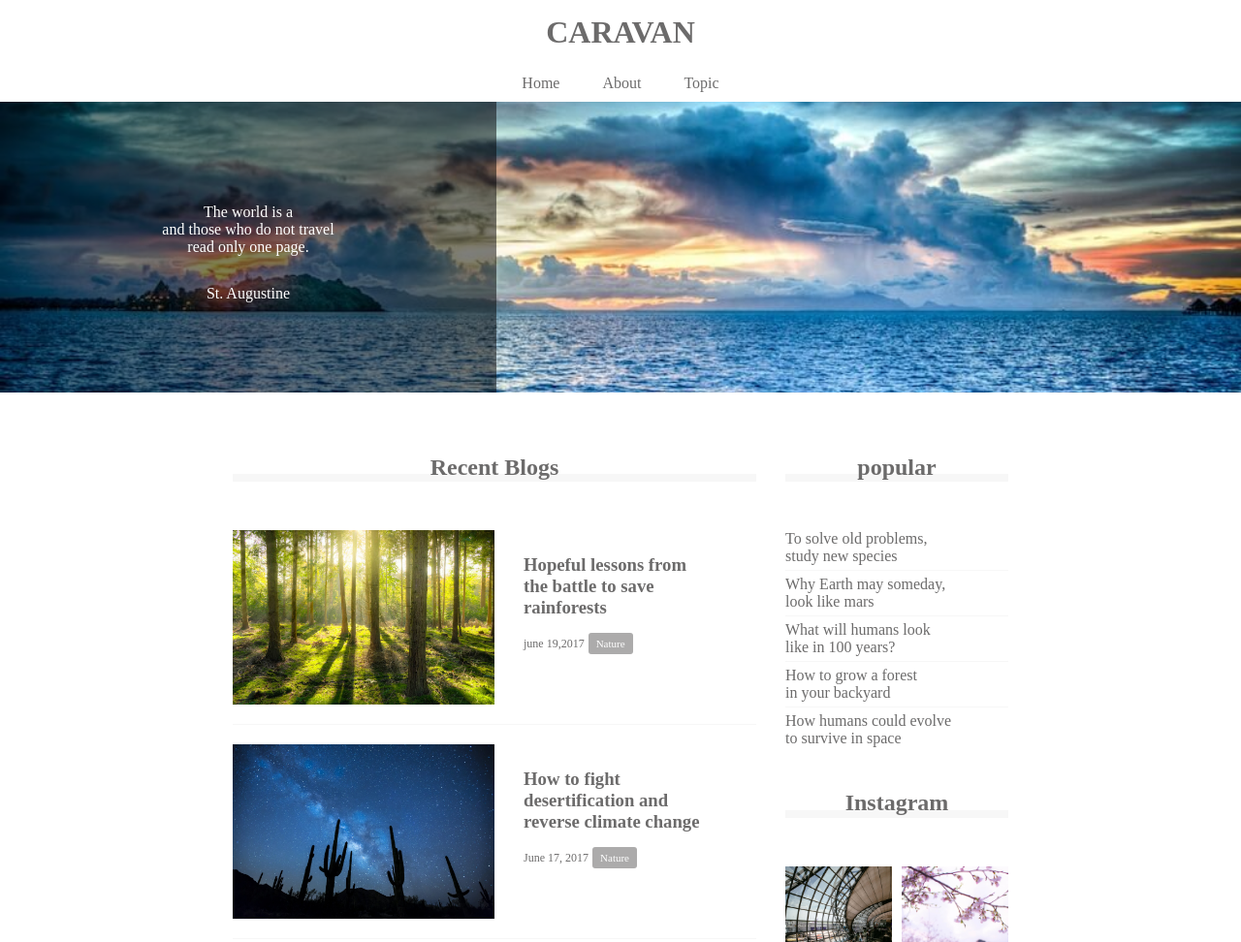
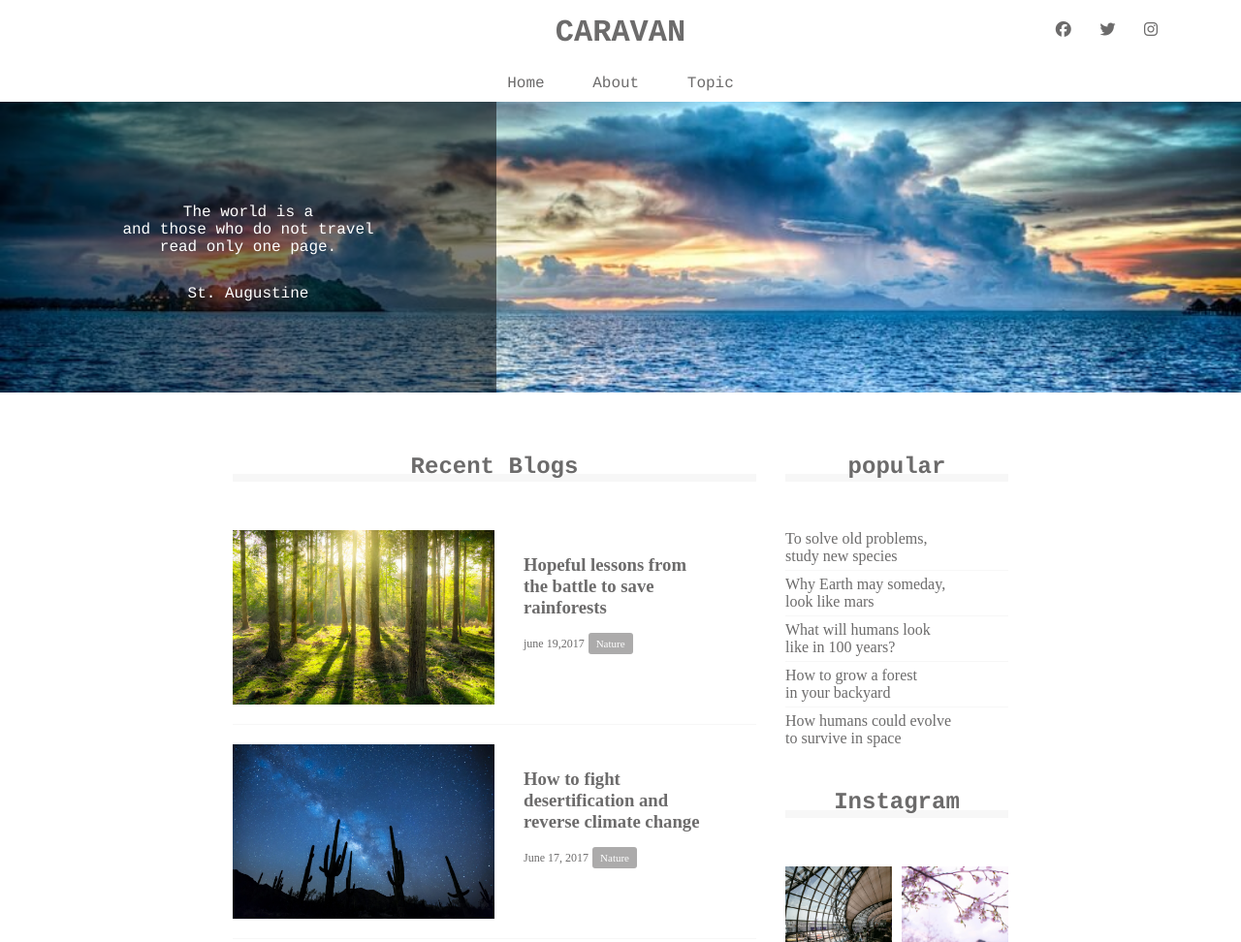
Before and after one commit to miya708/caravan, a plain HTML site: page index.html in a window 1280 px wide. Shown: the top 972 px of the page at 97% size. Drawn offline with Linux system fonts and the light colour scheme.

Commit message:
finish 1-9

```diff
--- a/index.html
+++ b/index.html
@@ -4,6 +4,9 @@
   <head>
 
     <meta charset="UTF-8"/>
+    <!--FontAwesomeの読み込み-->
+    <script src="https://kit.fontawesome.com/837fde64e8.js" crossorigin="anonymous"></script>
+
     <!--CSSファイルの読み込み-->
     <link rel="stylesheet"href="style.css"/>
     <title>CARAVAN</title>
@@ -17,6 +20,16 @@
     CARAVAN
     </a>
   </h1>
+
+  <div class="social">
+
+  <i class="fa-brands fa-facebook"></i>
+  <i class="fa-brands fa-twitter"></i>
+  <i class="fa-brands fa-instagram"></i>
+
+  </div>
+
+
 </header>
 
 <!--navigation-->
--- a/style.css
+++ b/style.css
@@ -10,12 +10,31 @@ a{
   text-decoration:none;
 }
 
+header,nav,h2,.main-visual,footer{
+  font-family:Chalkduster,"Bradley Hand",Courier,"Segoe Print",sans-serif;
+}
+
 
 header{
   width:90%;
   padding:15px 0;
   margin:0 auto;
   text-align:center;
+  position:relative;
+
+}
+
+.social i{
+  display:inline-block;
+  margin-left:20px;
+
+
+}
+
+.social{
+  position:absolute;
+  top:22px;
+  right:22px;
 }
 
 header.heading{/*headerタグ内のheadingクラスにのみ反映させる*/
```
